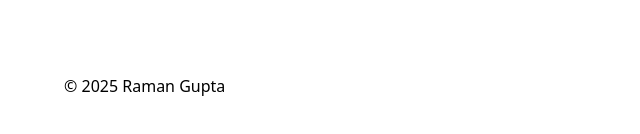
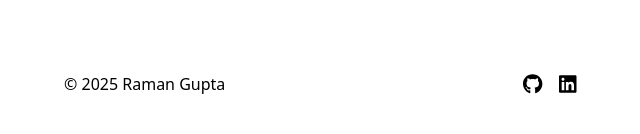
Before and after one commit to g-raman/personal-website, a Next.js app: page / in a window 1280 px wide. Shown: the part 638-772 px from the top of the page, without its empty margins (320-960 px from the left). Built offline with nearby package versions, Linux system fonts and the light colour scheme.

Commit message:
feat: add social icons in footer

```diff
--- a/src/components/Footer/Footer.tsx
+++ b/src/components/Footer/Footer.tsx
@@ -1,4 +1,29 @@
+import { faGithub, faLinkedin } from "@fortawesome/free-brands-svg-icons";
+import { FontAwesomeIcon } from "@fortawesome/react-fontawesome";
+
 export default function Footer() {
   const year = new Date().getUTCFullYear();
-  return <footer className="mt-auto">&copy;&nbsp;{year} Raman Gupta</footer>;
+  return (
+    <footer className="mt-auto flex items-center justify-between">
+      <p>&copy;&nbsp;{year} Raman Gupta</p>
+
+      <ul className="flex gap-4 text-xl">
+        <li>
+          <a href="https://github.com/g-raman" target="_blank">
+            <FontAwesomeIcon icon={faGithub} />
+          </a>
+        </li>
+
+        <li>
+          <a
+            className="hover:text-[#0a66c2]"
+            href="https://linkedin.com/in/gupta-raman"
+            target="_blank"
+          >
+            <FontAwesomeIcon icon={faLinkedin} />
+          </a>
+        </li>
+      </ul>
+    </footer>
+  );
 }
```
